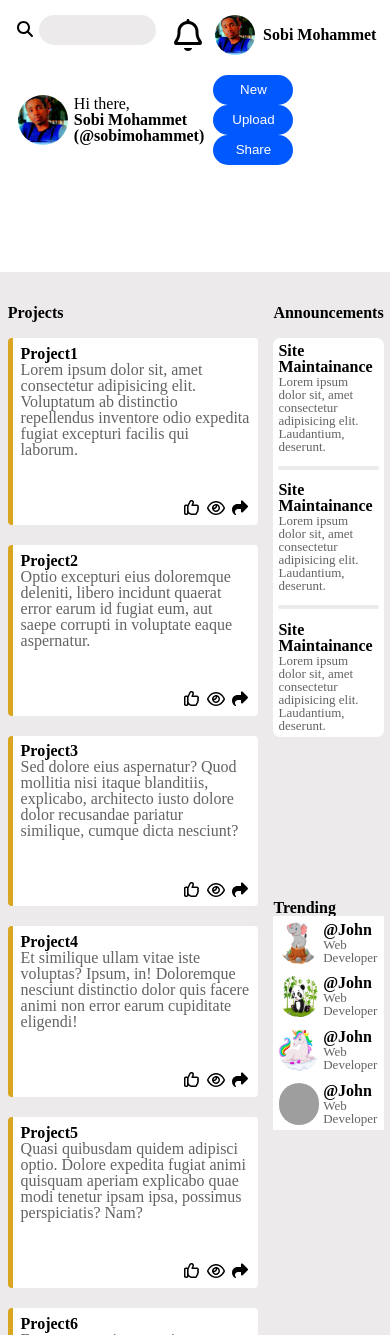
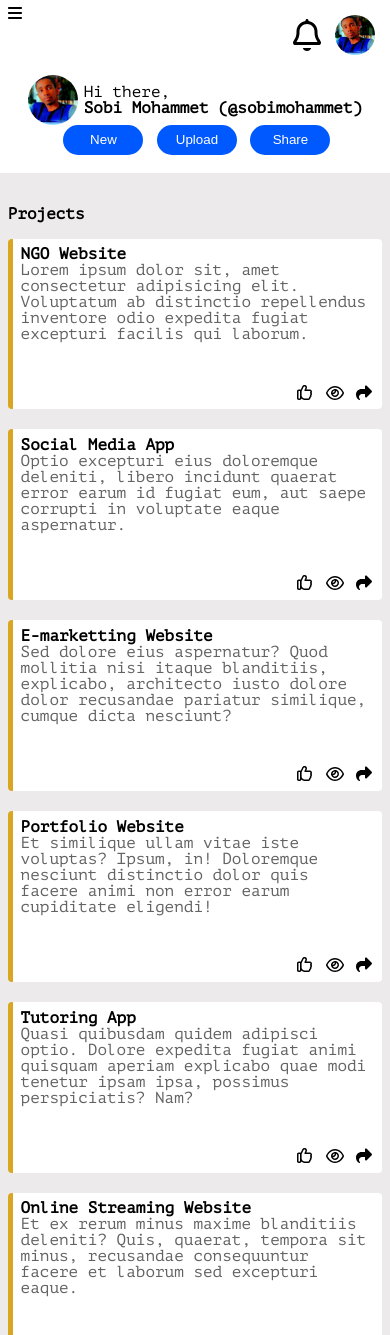
Before and after one commit to sobimohammet/admin-dashboard, a plain HTML site: page index.html in a window 390 px wide. Shown: the top 1335 px of the page. Drawn offline with Linux system fonts and the light colour scheme; grey boxes are pictures that could not be loaded.

Commit message:
Add script.js , Edit style.css and index.html

```diff
--- a/index.html
+++ b/index.html
@@ -7,17 +7,19 @@
     <link rel="stylesheet" href="style.css">
     <link rel="stylesheet" href="assets/reset.css">
     <link rel="stylesheet" href="webfonts/all.css">
-    <script src="webfonts/all.js"></script>
+    <script src="webfonts/all.js" defer></script>
+    <script src="script.js" defer></script>
     <title>Dashboard</title>
 </head>
-<body>
+<body id="body">
     <div class="container">
         <div class="dashboard">
             <div class="dashboard-header">
                 <div class="header">
                     <div class="top">
                         <div class="search">
-                            <i class="fas fa-search"></i>
+                            <i class="fas fa-bars menu-icon"></i>
+                            <i class="fas fa-search search-icon"></i>
                             <input type="search" name="search" id="search-bar">
                         </div>
                         <div class="top-side">
@@ -46,7 +48,7 @@
                 <h5 class="h5">Projects</h5>
                 <div class="project-elements">
                     <div class="project">
-                        <h5 class="h5">Project1</h5>
+                        <h5 class="h5">NGO Website</h5>
                         <p>Lorem ipsum dolor sit, amet consectetur adipisicing elit. Voluptatum ab distinctio repellendus inventore odio expedita fugiat excepturi facilis qui laborum.</p>
                         <div class="interact">
                             <div class="empty">&nbsp;</div>
@@ -58,7 +60,7 @@
                         </div>
                     </div>
                     <div class="project">
-                        <h5 class="h5">Project2</h5>
+                        <h5 class="h5">Social Media App</h5>
                         <p>Optio excepturi eius doloremque deleniti, libero incidunt quaerat error earum id fugiat eum, aut saepe corrupti in voluptate eaque aspernatur.</p>
                         <div class="interact">
                             <div class="empty">&nbsp;</div>
@@ -70,7 +72,7 @@
                         </div>
                     </div>
                     <div class="project">
-                        <h5 class="h5">Project3</h5>
+                        <h5 class="h5">E-marketting Website</h5>
                         <p>Sed dolore eius aspernatur? Quod mollitia nisi itaque blanditiis, explicabo, architecto iusto dolore dolor recusandae pariatur similique, cumque dicta nesciunt?</p>
                         <div class="interact">
                             <div class="empty">&nbsp;</div>
@@ -82,7 +84,7 @@
                         </div>
                     </div>
                     <div class="project">
-                        <h5 class="h5">Project4</h5>
+                        <h5 class="h5">Portfolio Website</h5>
                         <p>Et similique ullam vitae iste voluptas? Ipsum, in! Doloremque nesciunt distinctio dolor quis facere animi non error earum cupiditate eligendi!</p>
                         <div class="interact">
                             <div class="empty">&nbsp;</div>
@@ -94,7 +96,7 @@
                         </div>
                     </div>
                     <div class="project">
-                        <h5 class="h5">Project5</h5>
+                        <h5 class="h5">Tutoring App</h5>
                         <p>Quasi quibusdam quidem adipisci optio. Dolore expedita fugiat animi quisquam aperiam explicabo quae modi tenetur ipsam ipsa, possimus perspiciatis? Nam?</p>
                         <div class="interact">
                             <div class="empty">&nbsp;</div>
@@ -106,7 +108,7 @@
                         </div>
                     </div>
                     <div class="project">
-                        <h5 class="h5">Project6</h5>
+                        <h5 class="h5">Online Streaming Website</h5>
                         <p>Et ex rerum minus maxime blanditiis deleniti? Quis, quaerat, tempora sit minus, recusandae consequuntur facere et laborum sed excepturi eaque.</p>
                         <div class="interact">
                             <div class="empty">&nbsp;</div>
@@ -128,12 +130,12 @@
                         <hr>
                     </div>
                     <div class="announcement-elements">
-                        <h5 class="h5">Site Maintainance</h5>
+                        <h5 class="h5">New Year Promotion</h5>
                         <p>Lorem ipsum dolor sit, amet consectetur adipisicing elit. Laudantium, deserunt.</p>
                         <hr>
                     </div>
                     <div class="announcement-elements">
-                        <h5 class="h5">Site Maintainance</h5>
+                        <h5 class="h5">Updated Terms Of Usage</h5>
                         <p>Lorem ipsum dolor sit, amet consectetur adipisicing elit. Laudantium, deserunt.</p>
                     </div>
                 </div>
@@ -151,22 +153,22 @@
                     <div class="trending-container">
                         <img src="assets/profile-2.jpg" alt="profile-2" class="comment-profile">
                         <div class="profile-detail">
-                            <div class="tag">@John</div>
-                            <div class="description">Web Developer</div>
+                            <div class="tag">@Ahmed</div>
+                            <div class="description">Accountant</div>
                         </div>
                     </div>
                     <div class="trending-container">
                         <img src="assets/profile-3.jpg" alt="profile-3" class="comment-profile">
                         <div class="profile-detail">
-                            <div class="tag">@John</div>
-                            <div class="description">Web Developer</div>
+                            <div class="tag">@Lee</div>
+                            <div class="description">Project Manager</div>
                         </div>
                     </div>
                     <div class="trending-container">
                         <img src="assets/profile-4.jpg" alt="profile-4" class="comment-profile">
                         <div class="profile-detail">
-                            <div class="tag">@John</div>
-                            <div class="description">Web Developer</div>
+                            <div class="tag">@Priyanka</div>
+                            <div class="description">College Tutor</div>
                         </div>
                     </div>
                 </div>
--- /dev/null
+++ b/script.js
@@ -0,0 +1,20 @@
+document.addEventListener('DOMContentLoaded', init);
+let menuIcon = document.querySelector('.search');
+let nav = document.querySelector('.nav');
+let close = document.querySelector('.close');
+
+function init() {
+    let query = window.matchMedia("(max-width:500px)");
+
+    if (query.matches) {
+        menuIcon.addEventListener('click', () => {
+            if (nav.style.display == 'none') {
+                nav.style.display = 'block';
+                menuIcon.style.color = 'white';
+            } else {
+                nav.style.display = 'none';
+                menuIcon.style.color = 'black';
+            }
+        })
+    }
+}
--- a/style.css
+++ b/style.css
@@ -1,3 +1,12 @@
+@font-face {
+    font-family: myfont;
+    src: url(assets/PTMono-Regular.ttf);
+}
+
+#body {
+    font-family: myfont;
+}
+
 .container {
     display: grid;
     grid-template-columns: 1fr 4fr;
@@ -19,6 +28,7 @@ svg {
     display: flex;
     align-items: center;
     gap: 7px;
+    padding-top: 1vh;
 }
 
 .dashboard-text {
@@ -239,9 +249,51 @@ hr {
 .trending {
     padding: 2vw;
 }
+.menu-icon {
+    display: none;
+}
+.close {
+    display: none;
+}
 
 @media screen and (max-width:500px) {
     .nav {
         display: none;
+        position: absolute;
+        top: 0;
+        left: 0;
+        height: 100vh;
+    }
+    .container {
+        display: flex;
+        flex-direction: column;
+        align-items: center;
+    }
+    .dashboard {
+        display: flex;
+        flex-direction: column;
+    }
+    .search-icon {
+        display: none;
+    }
+    .menu-icon {
+        display: block;
+        position: absolute;
+        top: 5px;
+        left: 5px;
+        z-index: 100;
+    }
+    input {
+        display: none;
+    }
+    .bottom {
+        display: flex;
+        flex-direction: column;
+    }
+    span.name {
+        display: none;
+    }
+    .top {
+        display: flex;
     }
 }
```
Also changed, not shown: assets/OFL.txt (added), assets/PTMono-Regular.ttf (added).
